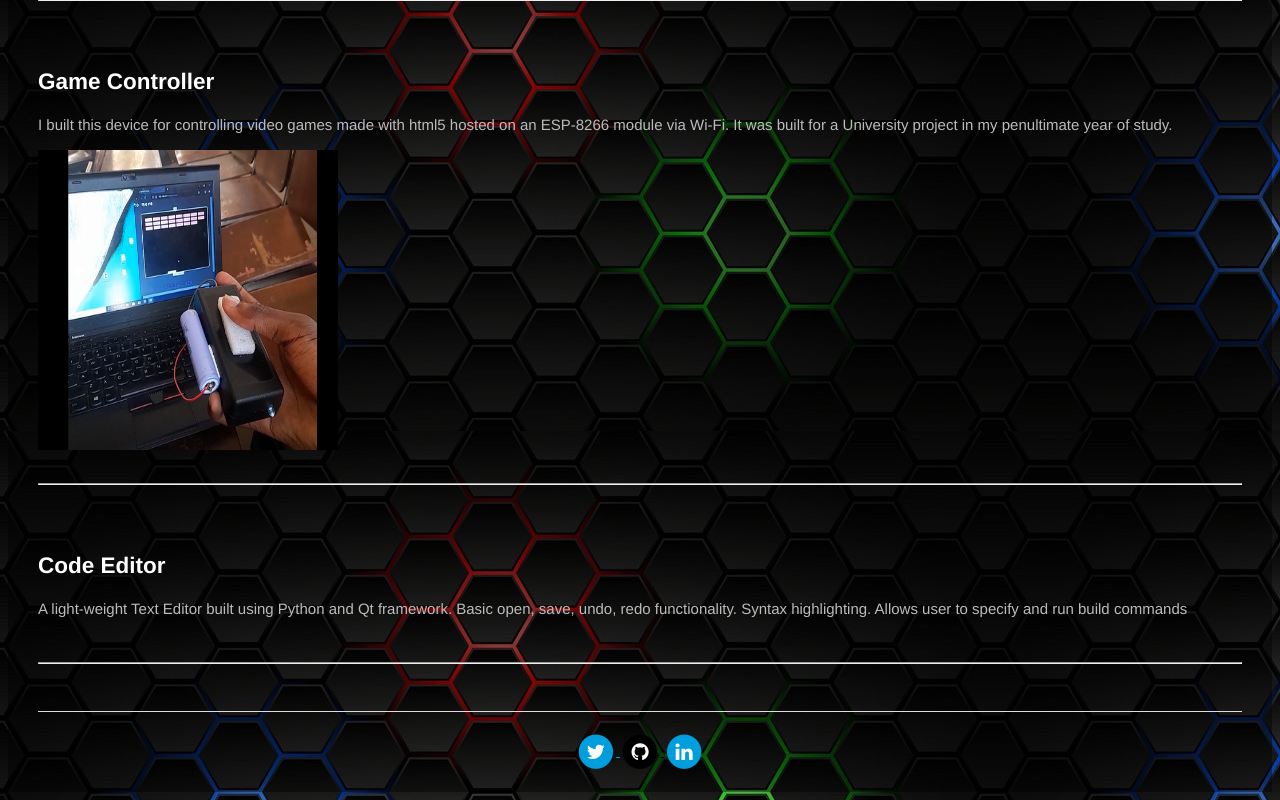
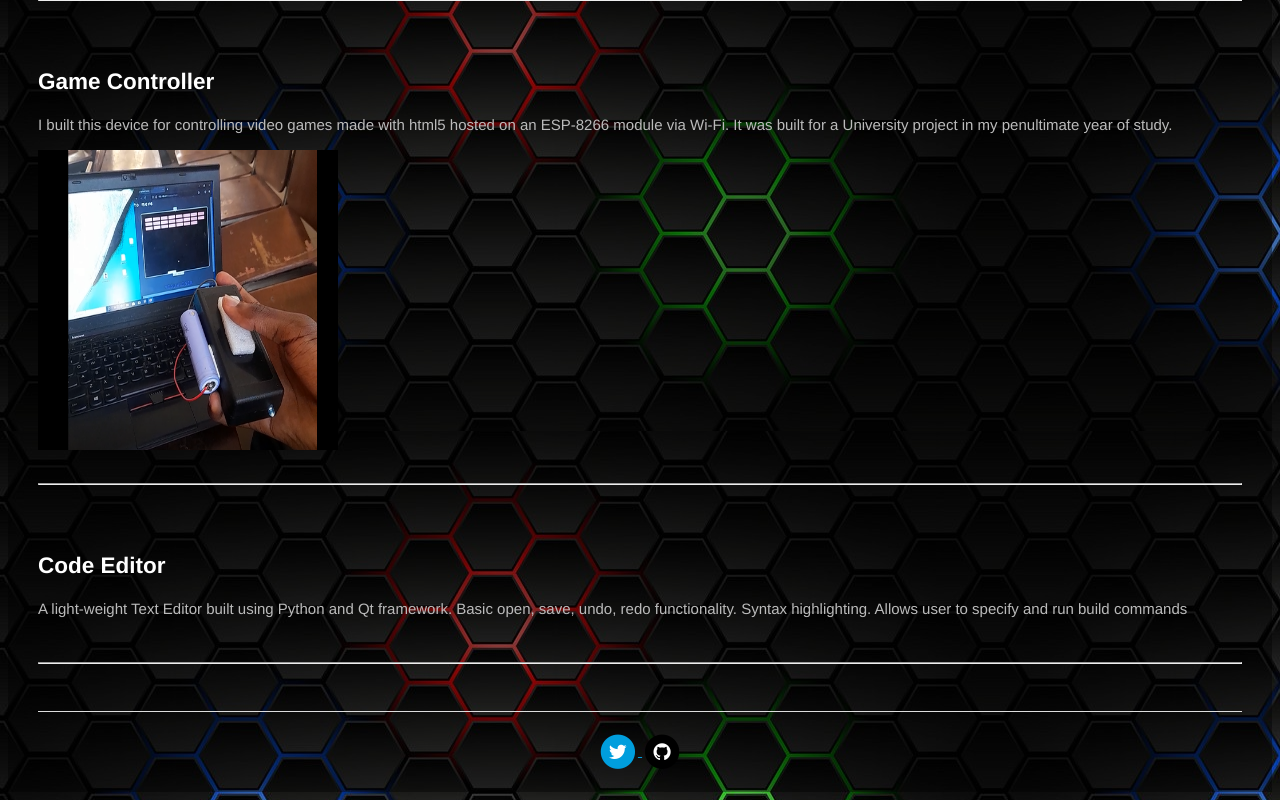
Before and after one commit to nahiim/nahiim.github.io, a plain HTML site: page index.html in a window 1280 px wide. Shown: the part 1354-2154 px from the top of the page. Drawn offline with Linux system fonts and the light colour scheme.

Commit message:
update links

```diff
--- a/index.html
+++ b/index.html
@@ -121,19 +121,13 @@
                     </span>
                 </a>
 
-                <a class="icons github-bg" href="http://github.com/xploor-games">
+                <a class="icons github-bg" href="http://github.com/nahiim">
                     <span class="fa-stack fa-lg">
                         <i class="fa fa-circle fa-stack-2x"></i>
                         <i class="fa fa-github fa-stack-1x fa-inverse"></i>
                     </span>
                 </a>
 
-                <a class="icons linkedin-bg" href="https://www.linkedin.com/in/nahim-yaya/">
-                    <span class="fa-stack fa-lg">
-                        <i class="fa fa-circle fa-stack-2x"></i>
-                        <i class="fa fa-linkedin fa-stack-1x fa-inverse"></i>
-                    </span>
-                </a>
 
             </footer>
         </div>
```
Also changed, not shown: about.html (+1 -7 lines).
